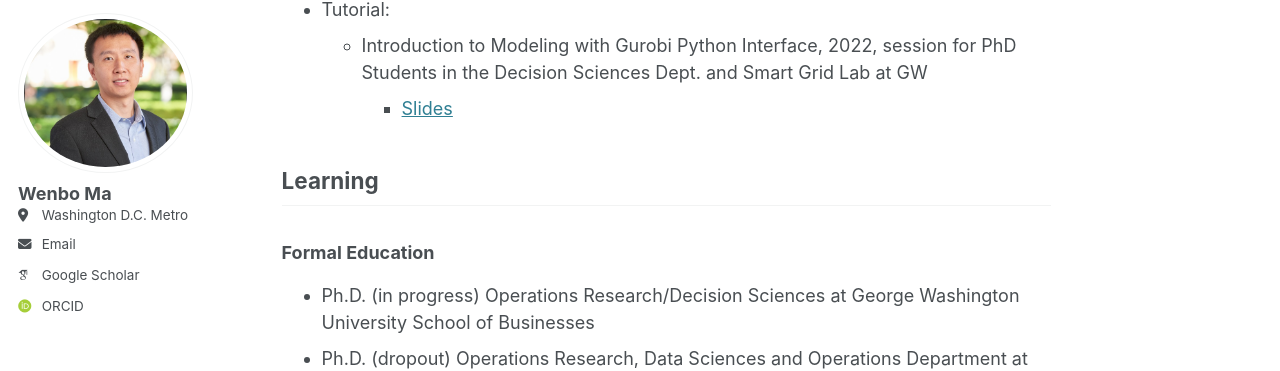
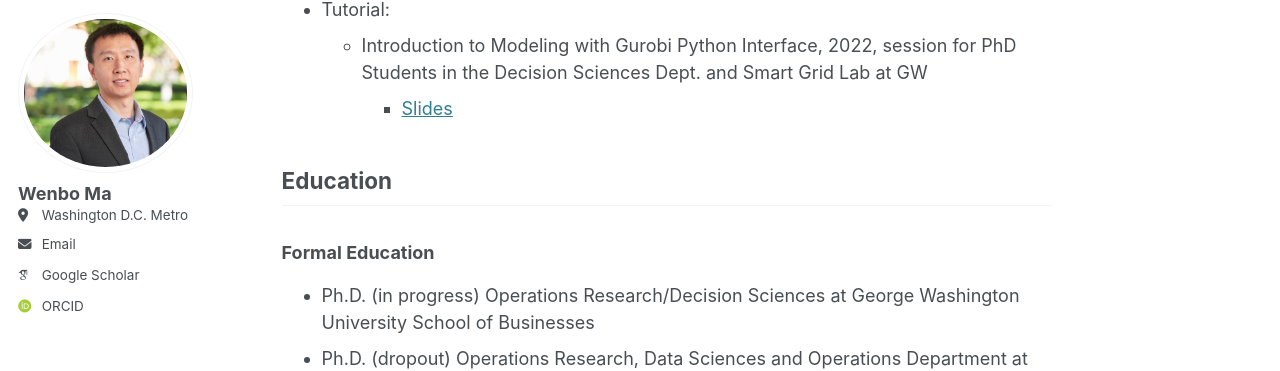
Before and after one commit to wenbo5565/wenbo5565.github.io, a Jekyll site: the page built from _pages/about.md, in a window 1280 px wide and 900 px high, scrolled down 2660 px. Shown: the part 93-464 px from the top of the window. Built offline with Jekyll 4.4.1, drawn with Linux system fonts in a browser that asks for light colours; some web fonts are replaced.

Commit message:
Update about.md

```diff
--- a/_pages/about.md
+++ b/_pages/about.md
@@ -75,7 +75,7 @@ As a lecturer:
       - [Slides](https://github.com/wenbo5565/wenbo5565.github.io/blob/master/_teaching/Intro.%20to%20Modeling%20with%20Gurobi%20Python%20Interface.pdf)
 
 
-## Learning <a id="Education"></a>
+## Education <a id="Education"></a>
 
 ### Formal Education
 - Ph.D. (in progress) Operations Research/Decision Sciences at George Washington University School of Businesses
```
